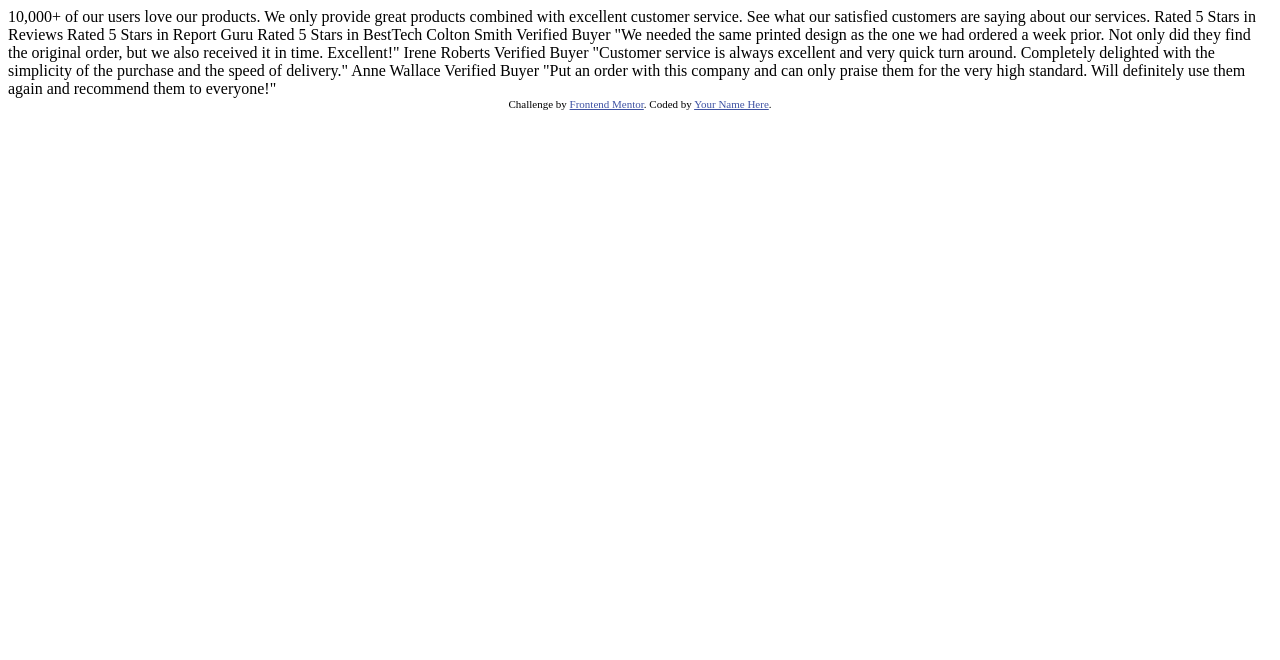
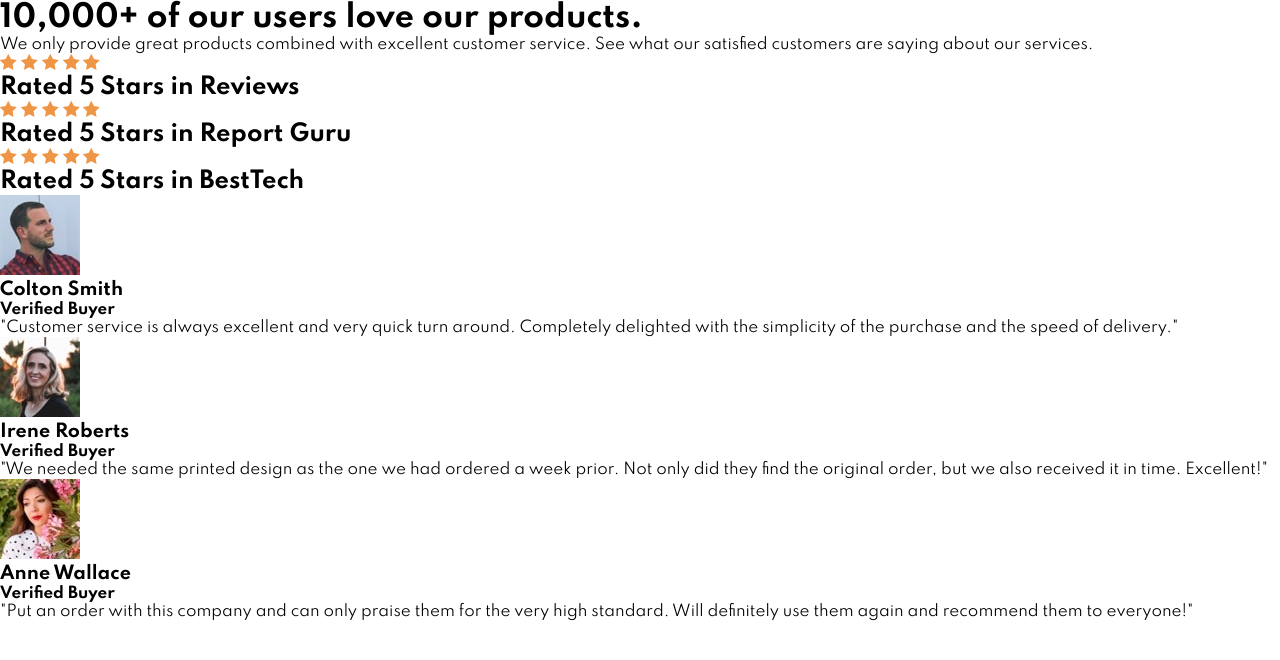
Before and after one commit to kevinstark86/socialProof, a plain HTML site: page index.html in a window 1280 px wide. Drawn offline with Linux system fonts and the light colour scheme.

Commit message:
finished html and added base css

```diff
--- a/index.html
+++ b/index.html
@@ -3,6 +3,7 @@
   <head>
     <meta charset="UTF-8" />
     <meta name="viewport" content="width=device-width, initial-scale=1.0" />
+    <link rel="stylesheet" href="./style.css">
     <!-- displays site properly based on user's device -->
 
     <link
@@ -14,48 +15,109 @@
 
     <title>Frontend Mentor | Social proof section</title>
 
-    <!-- Feel free to remove these styles or customise in your own stylesheet 👍 -->
-    <style>
-      .attribution {
-        font-size: 11px;
-        text-align: center;
-      }
-      .attribution a {
-        color: hsl(228, 45%, 44%);
-      }
-    </style>
   </head>
   <body>
-    10,000+ of our users love our products.
+    <main>
+      <header class="hero">
+        <div class="left-section">
+          <h1>10,000+ of our users love our products.</h1>
+          <p>We only provide great products combined with excellent customer service.
+          See what our satisfied customers are saying about our services.</p>
+        </div>
+        <div class="right-section">
+          <!-- 5 Stars Start -->
+          <div class="rating">
+            <img src="./images/icon-star.svg" alt="review stars">
+            <img src="./images/icon-star.svg" alt="review stars">
+            <img src="./images/icon-star.svg" alt="review stars">
+            <img src="./images/icon-star.svg" alt="review stars">
+            <img src="./images/icon-star.svg" alt="review stars">
+            <h2>Rated 5 Stars in Reviews</h2>
+          </div>
+          <!-- 5 Stars End -->
 
-    We only provide great products combined with excellent customer service.
-    See what our satisfied customers are saying about our services.
+          <!-- 5 Stars Start -->
+          <div class="rating">
+            <img src="./images/icon-star.svg" alt="review stars">
+            <img src="./images/icon-star.svg" alt="review stars">
+            <img src="./images/icon-star.svg" alt="review stars">
+            <img src="./images/icon-star.svg" alt="review stars">
+            <img src="./images/icon-star.svg" alt="review stars">
+            <h2>Rated 5 Stars in Report Guru</h2>
+          </div>
+          <!-- 5 Stars End -->
 
-    Rated 5 Stars in Reviews
-    Rated 5 Stars in Report Guru
-    Rated 5 Stars in BestTech
+          <!-- 5 Stars Start -->
+          <div class="rating">
+            <img src="./images/icon-star.svg" alt="review stars">
+            <img src="./images/icon-star.svg" alt="review stars">
+            <img src="./images/icon-star.svg" alt="review stars">
+            <img src="./images/icon-star.svg" alt="review stars">
+            <img src="./images/icon-star.svg" alt="review stars">
+            <h2>Rated 5 Stars in BestTech</h2>
+          </div>
+          <!-- 5 Stars End -->
 
-    Colton Smith
-    Verified Buyer
-    "We needed the same printed design as the one we had ordered a week prior.
-    Not only did they find the original order, but we also received it in time.
-    Excellent!"
+        </div>
+      </header>
 
-    Irene Roberts
-    Verified Buyer
-    "Customer service is always excellent and very quick turn around. Completely
-    delighted with the simplicity of the purchase and the speed of delivery."
+      <article class="card-section">
+        <!-- card start -->
+        <div class="card">
+          <div class="card-header">
+            <div class="profile-pic">
+              <img src="./images/image-colton.jpg" alt="">
+            </div>
+            <div class="card-headings">
+              <h3>Colton Smith</h3>
+              <h4>Verified Buyer</h4>
+            </div>
+          </div>
+          <div class="card-body">
+            <p>"Customer service is always excellent and very quick turn around. Completely
+            delighted with the simplicity of the purchase and the speed of delivery."</p>
+          </div>
+        </div>
+        <!-- card end -->
 
-    Anne Wallace
-    Verified Buyer
-    "Put an order with this company and can only praise them for the very high
-    standard. Will definitely use them again and recommend them to everyone!"
+        <!-- card start -->
+        <div class="card">
+          <div class="card-header">
+            <div class="profile-pic">
+              <img src="./images/image-irene.jpg" alt="">
+            </div>
+            <div class="card-headings">
+              <h3>Irene Roberts</h3>
+              <h4>Verified Buyer</h4>
+            </div>
+          </div>
+          <div class="card-body">
+            <p>"We needed the same printed design as the one we had ordered a week prior.
+              Not only did they find the original order, but we also received it in time.
+              Excellent!"</p>
+          </div>
+        </div>
+        <!-- card end -->
 
-    <div class="attribution">
-      Challenge by
-      <a href="https://www.frontendmentor.io?ref=challenge" target="_blank"
-        >Frontend Mentor</a
-      >. Coded by <a href="#">Your Name Here</a>.
-    </div>
+        <!-- card start -->
+        <div class="card">
+          <div class="card-header">
+            <div class="profile-pic">
+              <img src="./images/image-anne.jpg" alt="">
+            </div>
+            <div class="card-headings">
+              <h3>Anne Wallace</h3>
+              <h4>Verified Buyer</h4>
+            </div>
+          </div>
+          <div class="card-body">
+            <p>"Put an order with this company and can only praise them for the very high
+            standard. Will definitely use them again and recommend them to everyone!"</p>
+          </div>
+        </div>
+        <!-- card end -->
+
+      </article>
+    </main>
   </body>
 </html>
--- /dev/null
+++ b/style.css
@@ -0,0 +1,20 @@
+@import url('https://fonts.googleapis.com/css2?family=Spartan:wght@400;500;700&display=swap');
+
+* {
+    box-sizing: border-box;
+    margin: 0;
+    padding: 0;
+}
+
+:root {
+    --purple: hsl(300, 43%, 22%);
+    --pink: hsl(333, 80%, 67%);
+    --dark-grayish: hsl(303, 10%, 53%);
+    --light-grayish: hsl(300, 24%, 96%);
+    --white: hsl(0, 0%, 100%);
+}
+
+body {
+    font-family: 'Spartan', sans-serif;
+    font-size: 15px;
+}
```
